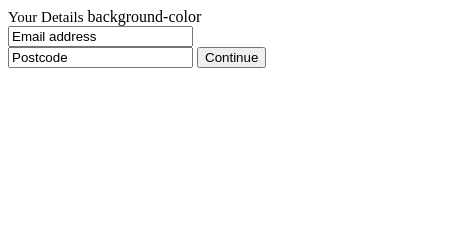
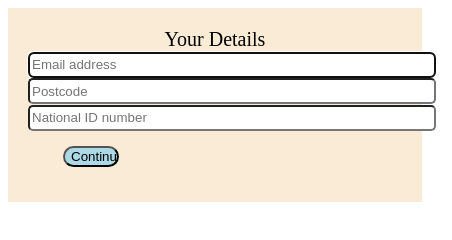
Before and after one commit to pillulearn2code/javascript, a plain HTML site: page examplechallangeform.html in a window 390 px wide. Shown: the whole page, 452 px wide, since content can reach past the window. Drawn offline with Linux system fonts and the light colour scheme.

Commit message:
new css code

```diff
--- a/CA_color-ex2.css
+++ b/CA_color-ex2.css
@@ -38,6 +38,7 @@ h2 {
 
 ul {
     width: 90%;
+    margin: 0;
 }
 
 li {
--- a/codeschool.js
+++ /dev/null
@@ -1,2 +0,0 @@
-// http://javascript-roadtrip.codeschool.com/levels/1/challenges/1
-// All the examples in this js file are form javascript_rodetrip
--- a/examplechallangeform.css
+++ b/examplechallangeform.css
@@ -1,4 +1,72 @@
-text {
-    font-size: .9375rem;
-    color: black
+        form {
+        width: 960px;
+        background-color: antiquewhite;
+        padding: 20px;
+        text-align: center;
+        font-size: 20px;
+        display: flex;
+        flex-direction: row;
+        justify-content: center;
+    }
+
+    .button-component {
+        display: flex;
+        flex-direction: column;
+        justify-content: flex-end;
+        margin-left: 1em;
+    }
+
+    form input[type="text"] {
+        width: 400px;
+        height: 20px;
+        text-align: left;
+        border-radius: 5px;
+    }
+
+    form input[type="email"] {
+        width: 400px;
+        height: 20px;
+        text-align: left;
+        border-radius: 5px;
+        float: center;
+    }
+
+    form input[type="Submit"] {
+        width: 100px;
+        border-radius: 25px;
+        background-color: lightblue;
+        display: inline;
+    }
+    /*-------Media Queries---------
+
+@ @media (max-width:959px) {
+    form {
+        display: none;
+    }
 }
+*/
+
+    @media (max-width:775px) {
+        form {
+            width: 100%;
+            float: center;
+            flex-direction: column;
+            text-align: center;
+        }
+        form input[type="Submit"] {
+            width: 100%;
+            float: center;
+        }
+        .button-component {
+            width: 100%;
+            text-align: center;
+            float: center;
+            padding: 15px;
+            justify-content: flex-end;
+        }
+        form input[type="Submit"] {
+            width: 15%;
+            float: center;
+            border-radius: 50px;
+            background-color: lightblue;
+        }
--- a/examplechallangeform.html
+++ b/examplechallangeform.html
@@ -4,19 +4,27 @@
 <head>
     <title>Challenge Form</title>
     <link href="examplechallangeform.css" type="text/css" rel="stylesheet">
+    <meta name="viewpoart" content="width=device-width, initial-scale=1.0">
 
 
 </head>
 
 <body>
-    <form>
-        <text>Your Details</text> background-color
-        <br>
-        <input type="text" name="" value="Email address">
-        <br>
-        <input type="text" name="" value="Postcode">
-        <input type="submit" value="Continue">
-    </form>
+
+    <div class="challengeForm">
+        <form action="prcess.php" method="POST" autocomplete="ON">
+            <div class="text-containor">
+                <text>Your Details</text><br>
+                <input type="email" name="email" placeholder="Email address" size="40" autofocus required><br>
+                <input type="text" name="postCode" placeholder="Postcode" size="40" maxlength="6" required><br>
+                <input type="text" name="NationalID" placeholder="National ID number" maxlength="10" size="40" required>
+            </div>
+            <div class="button-component">
+                <input type="submit" value="Continue">
+            </div>
+
+        </form>
+    </div>
 
 
 </body>
--- /dev/null
+++ b/w3c_forms.css
@@ -0,0 +1,31 @@
+.form_content {
+    text-align: left;
+    padding: 30px;
+}
+
+form {
+    background-color: blanchedalmond;
+    text-align: left;
+    padding: 10px;
+    width: 50%;
+    font: Courier New;
+    font-size: 20px;
+}
+
+form input {
+    float: right;
+}
+
+form input[type="radio"] {
+    float: none;
+}
+
+form textarea {
+    float: right;
+}
+
+form input [type="Submit"] {
+    text-align: right;
+    size: 40px;
+    color: aquamarine;
+}
```
Also changed, not shown: CA_basic_HTMl-ex-3.html (added, +15 -0 lines), CA_font-ex3.html (+0 -1 lines), Form1.css (added, +79 -0 lines), Form1.html (added, +72 -0 lines), w3c_forms.html (added, +44 -0 lines).
